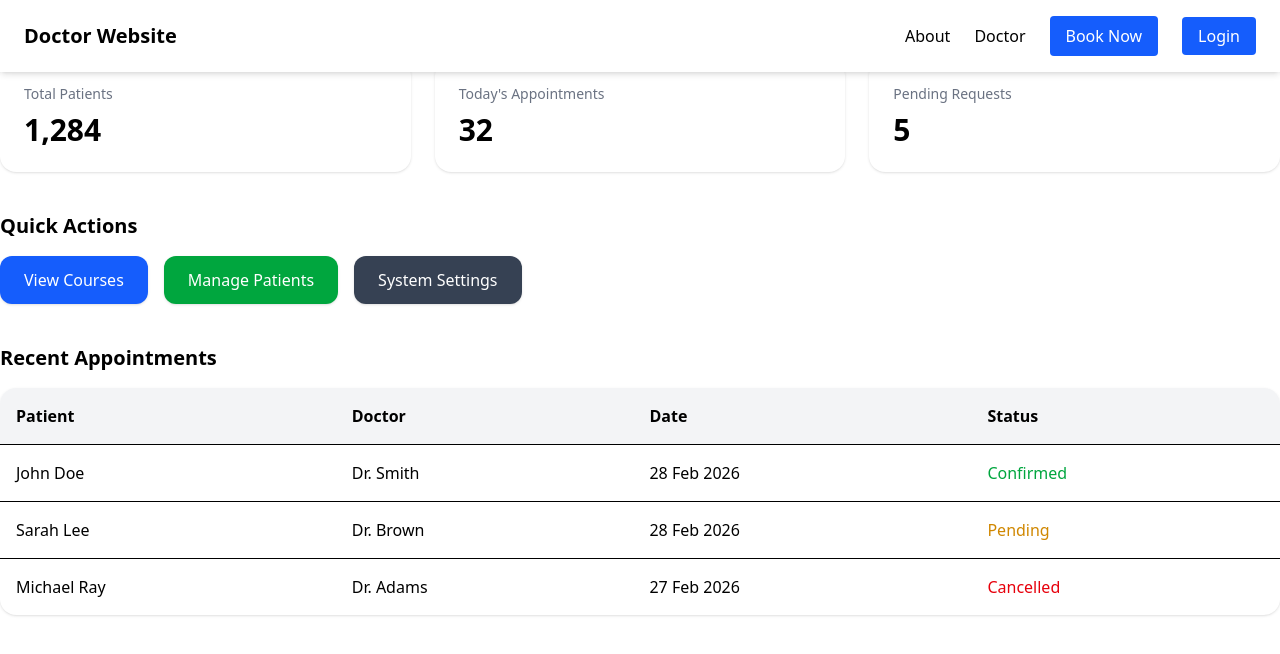
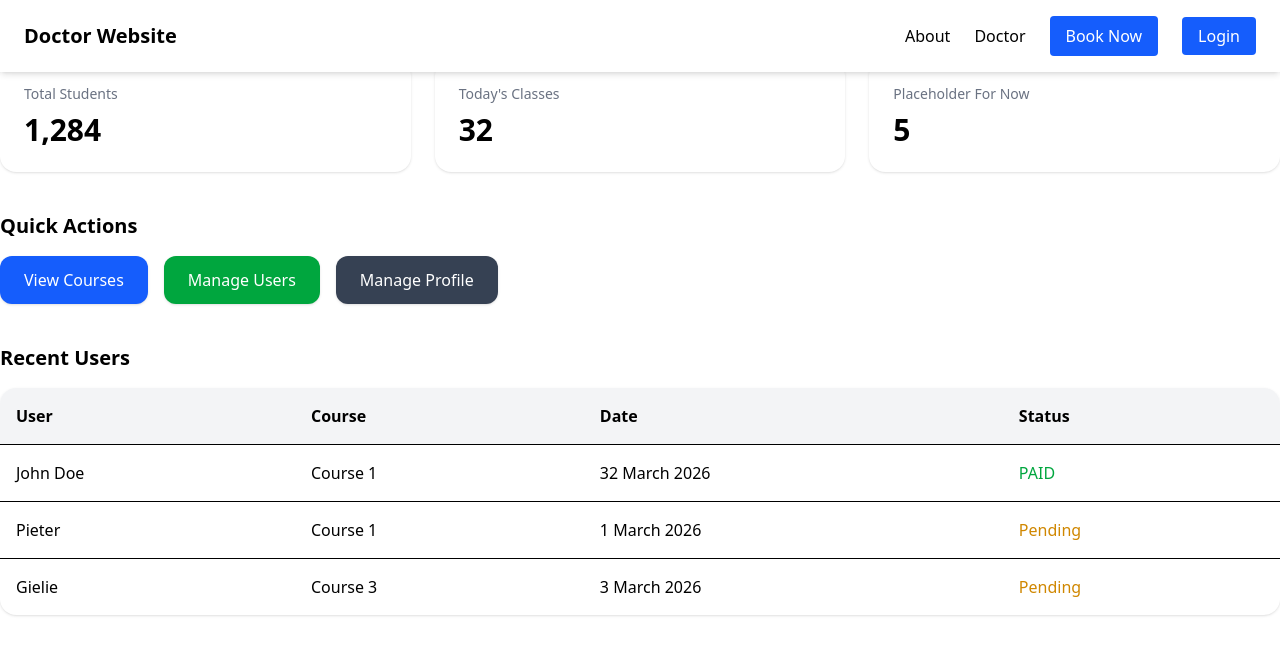
Before and after one commit to 1WholePotato/doctor_app_demo, a React (Vite) app in the folder doctor_website_demo/: page /dashboard in a window 1280 px wide. Shown: the top 654 px of the page. Built offline with nearby package versions, Linux system fonts and the light colour scheme.

Commit message:
Update Dashboard

```diff
--- a/doctor_website_demo/src/pages/AdminLanding.tsx
+++ b/doctor_website_demo/src/pages/AdminLanding.tsx
@@ -11,17 +11,17 @@ function AdminLanding() {
       <div className="grid grid-cols-1 md:grid-cols-3 gap-6 mb-10">
 
         <div className="bg-white p-6 rounded-2xl shadow">
-          <h2 className="text-gray-500 text-sm">Total Patients</h2>
+          <h2 className="text-gray-500 text-sm">Total Students</h2>
           <p className="text-3xl font-bold mt-2">1,284</p>
         </div>
 
         <div className="bg-white p-6 rounded-2xl shadow">
-          <h2 className="text-gray-500 text-sm">Today's Appointments</h2>
+          <h2 className="text-gray-500 text-sm">Today's Classes</h2>
           <p className="text-3xl font-bold mt-2">32</p>
         </div>
 
         <div className="bg-white p-6 rounded-2xl shadow">
-          <h2 className="text-gray-500 text-sm">Pending Requests</h2>
+          <h2 className="text-gray-500 text-sm">Placeholder For Now</h2>
           <p className="text-3xl font-bold mt-2">5</p>
         </div>
 
@@ -43,28 +43,28 @@ function AdminLanding() {
             to="/patients"
             className="bg-green-600 text-white px-6 py-3 rounded-xl shadow hover:bg-green-700 transition"
           >
-            Manage Patients
+            Manage Users
           </Link>
 
           <Link
             to="/settings"
             className="bg-gray-700 text-white px-6 py-3 rounded-xl shadow hover:bg-gray-800 transition"
           >
-            System Settings
+            Manage Profile
           </Link>
         </div>
       </div>
 
       {/* Recent Activity Table */}
       <div>
-        <h2 className="text-xl font-semibold mb-4">Recent Appointments</h2>
+        <h2 className="text-xl font-semibold mb-4">Recent Users</h2>
 
         <div className="bg-white rounded-2xl shadow overflow-hidden">
           <table className="w-full text-left">
             <thead className="bg-gray-100">
               <tr>
-                <th className="p-4">Patient</th>
-                <th className="p-4">Doctor</th>
+                <th className="p-4">User</th>
+                <th className="p-4">Course</th>
                 <th className="p-4">Date</th>
                 <th className="p-4">Status</th>
               </tr>
@@ -72,23 +72,23 @@ function AdminLanding() {
             <tbody>
               <tr className="border-t">
                 <td className="p-4">John Doe</td>
-                <td className="p-4">Dr. Smith</td>
-                <td className="p-4">28 Feb 2026</td>
-                <td className="p-4 text-green-600 font-medium">Confirmed</td>
+                <td className="p-4">Course 1</td>
+                <td className="p-4">32 March 2026</td>
+                <td className="p-4 text-green-600 font-medium">PAID</td>
               </tr>
 
               <tr className="border-t">
-                <td className="p-4">Sarah Lee</td>
-                <td className="p-4">Dr. Brown</td>
-                <td className="p-4">28 Feb 2026</td>
+                <td className="p-4">Pieter</td>
+                <td className="p-4">Course 1</td>
+                <td className="p-4">1 March 2026</td>
                 <td className="p-4 text-yellow-600 font-medium">Pending</td>
               </tr>
 
               <tr className="border-t">
-                <td className="p-4">Michael Ray</td>
-                <td className="p-4">Dr. Adams</td>
-                <td className="p-4">27 Feb 2026</td>
-                <td className="p-4 text-red-600 font-medium">Cancelled</td>
+                <td className="p-4">Gielie</td>
+                <td className="p-4">Course 3</td>
+                <td className="p-4">3 March 2026</td>
+                <td className="p-4 text-yellow-600 font-medium">Pending</td>
               </tr>
             </tbody>
           </table>
```
